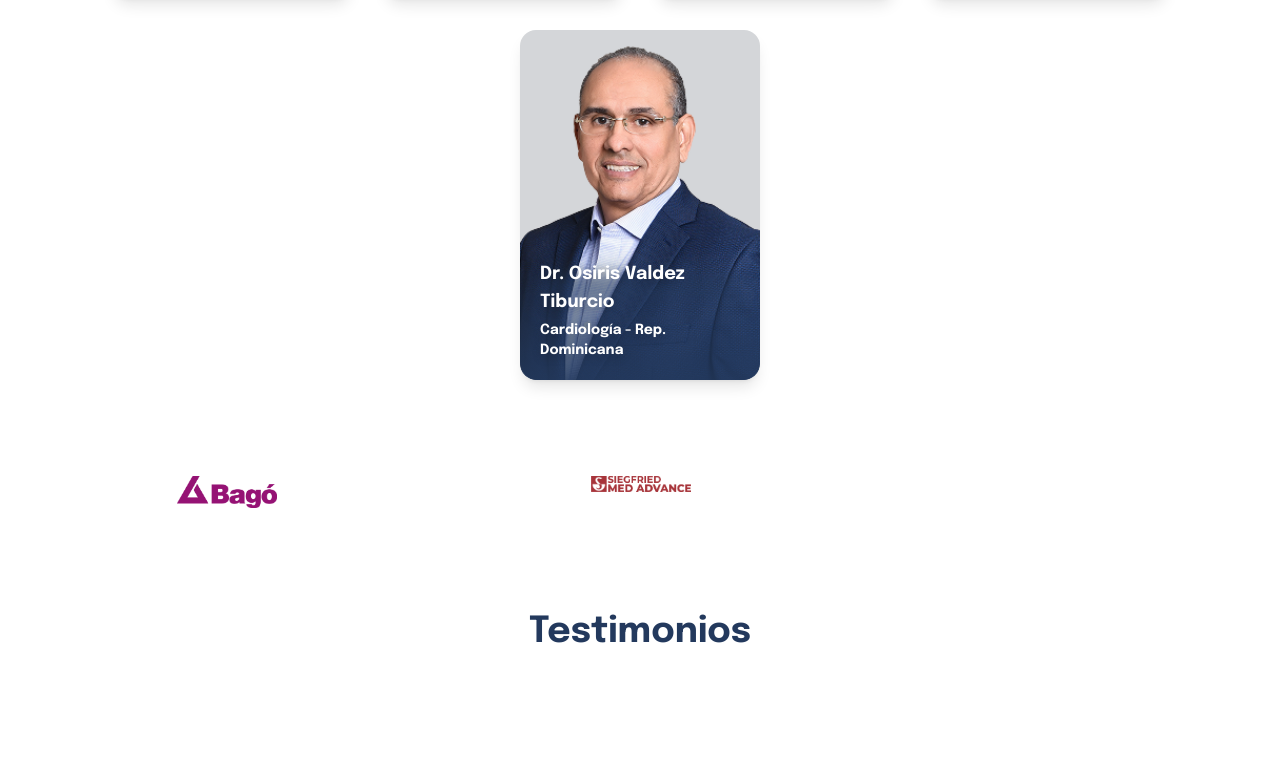
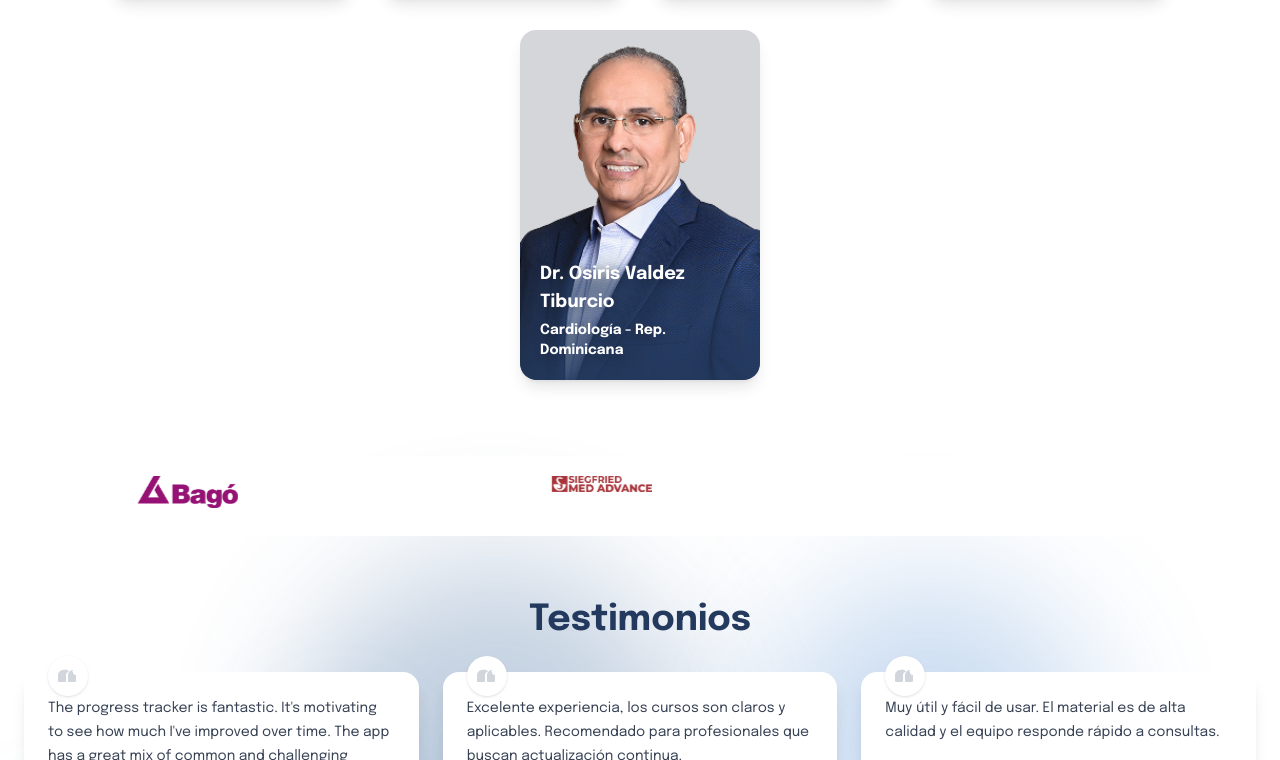
Before and after one commit to SMSoluciones/grade-latam, a React (Vite) app in the folder frontend/: page / in a window 1280 px wide. Shown: the part 2040-2800 px from the top of the page. Built offline with nearby package versions, Linux system fonts and the light colour scheme.

Commit message:
Testimonios y acomodos

```diff
--- a/frontend/src/components/Events/Events.jsx
+++ b/frontend/src/components/Events/Events.jsx
@@ -23,28 +23,26 @@ const Events = () => {
   <div className="flex flex-col md:flex-row items-center justify-center pt-44 pb-10 px-4 md:px-20 relative z-10">
         {/* Texto principal */}
   <div className="flex-1 text-left md:pr-8 md:pl-16" data-aos="fade-up">
-          <h1 className="text-5xl md:text-6xl font-bold text-[#20446C] mb-6 leading-tight" style={{fontFamily: 'Montserrat, sans-serif'}}>
+          <h1 className="text-3xl sm:text-4xl md:text-6xl font-bold text-[#20446C] mb-6 leading-tight break-words max-w-full" style={{fontFamily: 'Montserrat, sans-serif'}}>
             Cursos de <br /> actualización<br />cardiometabólica
           </h1>
-          <p className="text-xl md:text-2xl text-[#20446C] mb-8 max-w-lg" style={{fontFamily: 'Montserrat, sans-serif'}}>
+          <p className="text-base sm:text-lg md:text-2xl text-[#20446C] mb-8 max-w-lg" style={{fontFamily: 'Montserrat, sans-serif'}}>
             Accede a los mejores cursos y eventos para profesionales de la salud enfocados en cardiometabolismo.
           </p>
           <a href="https://www.gradelatam.com.ar/login" target="_blank" rel="noopener noreferrer">
-            <button className="bg-[#E53935] hover:bg-[#c62828] text-white font-bold py-3 px-8 rounded-full shadow transition mb-4 text-lg" style={{fontFamily: 'Montserrat, sans-serif'}}>
+            <button className="bg-[#E53935] hover:bg-[#c62828] text-white font-bold py-2 sm:py-3 px-6 sm:px-8 rounded-full shadow transition mb-4 text-base sm:text-lg" style={{fontFamily: 'Montserrat, sans-serif'}}>
               Ingresar a mi curso
             </button>
           </a>
         </div>
         {/* Imagen decorativa */}
         <div className="flex-1 flex items-center justify-center mt-8 md:mt-0" data-aos="zoom-out" data-aos-delay="200">
-          <img src={EvengLog} alt="Cursos cardiometabólicos" className="w-full max-w-2xl md:max-w-3xl drop-shadow-xl" />
+          <img src={EvengLog} alt="Cursos cardiometabólicos" className="w-full max-w-xs sm:max-w-md md:max-w-3xl drop-shadow-xl" />
         </div>
       </div>
 
       {/* StatsBar debajo de la sección principal */}
-      <div className="flex justify-center w-full relative z-10 mt-24">
-        <StatsBar />
-      </div>
+      <StatsBar overlay={false} />
 
 
       <div>
--- a/frontend/src/components/Footer.jsx
+++ b/frontend/src/components/Footer.jsx
@@ -6,18 +6,20 @@ import Youtube from "../assets/Youtube.svg";
 const Footer = () => {
   return (
     <footer className="bg-gradient-to-r from-[#244469] to-[#4786CF] text-white py-12 px-6 md:py-24 md:px-32 rounded-t-[30px]">
-      <div className="container mx-auto flex flex-col md:flex-row md:justify-between md:items-start gap-12 text-center md:text-left">
-        {/* Logo y dirección */}
-        <div className="flex flex-col items-center md:items-start">
+      <div className="container mx-auto flex flex-col lg:flex-row lg:justify-between lg:items-start gap-12 text-center lg:text-left">
+        {/* Logo centrado (en mobile y tablet) */}
+        <div className="flex flex-col items-center w-full lg:items-start lg:w-auto lg:flex-shrink-0">
           <img
             src={LogoWhite}
             alt="GradeLatam Logo"
-            className="mb-3 w-28 md:w-40 lg:w-48 object-contain"
+            className="mb-4 w-full max-w-[140px] sm:max-w-[160px] md:max-w-[240px] lg:max-w-[300px] object-contain"
           />
         </div>
 
+        {/* Columnas de enlaces: en mobile apilan, en md se muestran en fila */}
+        <div className="flex flex-col md:flex-row md:justify-between md:items-start gap-12 w-full lg:flex-1 lg:justify-end">
           {/* Información */}
-        <div className="flex flex-col items-center md:items-start">
+          <div className="flex flex-col items-center md:items-start md:text-left md:flex-1">
             <h3 className="font-bold mb-2 text-xl">Información</h3>
             <ul className="space-y-1">
               <Link to="/about"><li>Expertos</li></Link>
@@ -25,16 +27,17 @@ const Footer = () => {
             </ul>
           </div>
 
-        {/* Turnos */}
-        <div className="flex flex-col items-center md:items-start">
+          {/* Plataforma */}
+          <div className="flex flex-col items-center md:items-start md:text-left md:flex-1">
             <h3 className="font-bold mb-2 text-xl">Plataforma</h3>
             <Link to="https://www.gradelatam.com.ar/login"><p>Ingreso</p></Link>
           </div>
 
           {/* Contacto */}
-        <div className="flex flex-col items-center md:items-start">
+          <div className="flex flex-col items-center md:items-start md:text-left md:flex-1">
             <h3 className="font-bold mb-2 text-xl">Contacto</h3>
             <Link to="/contact"><p>Formulario de contacto.</p></Link>
+          </div>
         </div>
       </div>
 
--- a/frontend/src/components/Home/StatsBar.jsx
+++ b/frontend/src/components/Home/StatsBar.jsx
@@ -2,7 +2,7 @@ import React, { useEffect } from "react";
 import "aos/dist/aos.css";
 import AOS from "aos";
 
-const StatsBar = () => {
+const StatsBar = ({ overlay = true }) => {
   useEffect(() => {
     AOS.init({
       duration: 1000,
@@ -13,7 +13,7 @@ const StatsBar = () => {
     <div>
       {" "}
       <div
-        className="w-full flex justify-center items-center lg:absolute lg:left-0 lg:bottom-[-70px] pb-1 mt-32 lg:mt-0 px-4 z-10"
+        className={`w-full flex justify-center items-center ${overlay ? 'lg:absolute lg:left-0 lg:bottom-[-70px]' : ''} pb-1 mt-32 lg:mt-0 px-4 z-10`}
         data-aos="fade-up"
       >
         <div className="flex flex-col md:flex-row flex-wrap gap-6 md:gap-8 bg-primary rounded-lg md:rounded-full px-4 md:px-10 py-6 md:py-3 shadow-lg w-full md:w-[90vw] max-w-4xl items-center">
--- a/frontend/src/components/Home/Testimonials.jsx
+++ b/frontend/src/components/Home/Testimonials.jsx
@@ -1,16 +1,109 @@
 import React from "react";
+import AnimatedBlurBackground from "../../utils/AnimatedBlurBackground";
+
+const testimonialsData = [
+  {
+    id: 1,
+    name: "Fatima Khoury",
+    handle: "@dilatory_curtains_98",
+    text:
+      "The progress tracker is fantastic. It's motivating to see how much I've improved over time. The app has a great mix of common and challenging words.",
+  },
+  {
+    id: 2,
+    name: "Lucas Moreno",
+    handle: "@luc_moren",
+    text:
+      "Excelente experiencia, los cursos son claros y aplicables. Recomendado para profesionales que buscan actualización continua.",
+  },
+  {
+    id: 3,
+    name: "María Pérez",
+    handle: "@mariaperez",
+    text:
+      "Muy útil y fácil de usar. El material es de alta calidad y el equipo responde rápido a consultas.",
+  },
+  {
+    id: 4,
+    name: "Diego Fernández",
+    handle: "@diego_f",
+    text:
+      "He mejorado mis conocimientos profesionales gracias a los cursos. Los especialistas son de primer nivel.",
+  },
+  {
+    id: 5,
+    name: "Ana Gómez",
+    handle: "@ana_g",
+    text:
+      "La plataforma es clara y los eventos muy bien organizados. Volvería a tomar más cursos sin duda.",
+  },
+  {
+    id: 6,
+    name: "Sergio Ramos",
+    handle: "@sergio_r",
+    text:
+      "Contentos con la experiencia. Aprendí herramientas prácticas que uso en mi trabajo diario.",
+  },
+];
+
+const TestimonialCard = ({ item }) => {
+  const initials = item.name
+    .split(" ")
+    .map((n) => n[0])
+    .slice(0, 2)
+    .join("");
+
+  return (
+    <div
+      className="bg-white rounded-2xl shadow-lg p-6 relative text-left min-h-[200px]"
+      data-aos="fade-up"
+    >
+      {/* quote icon */}
+      <div className="absolute -top-4 left-6 bg-white rounded-full p-2 shadow-sm">
+        <svg
+          xmlns="http://www.w3.org/2000/svg"
+          className="h-6 w-6 text-gray-300"
+          fill="currentColor"
+          viewBox="0 0 24 24"
+        >
+          <path d="M7.17 6A5 5 0 0 0 2 11v6a1 1 0 0 0 1 1h6a1 1 0 0 0 1-1v-6a3 3 0 0 1 3-3h.17A5 5 0 0 0 7.17 6zM17.17 6A5 5 0 0 0 12 11v6a1 1 0 0 0 1 1h6a1 1 0 0 0 1-1v-6a3 3 0 0 1-3-3h-.83z" />
+        </svg>
+      </div>
+
+      <p className="text-sm text-gray-700 mb-6 leading-6">{item.text}</p>
+
+      <div className="border-t border-gray-200 pt-4 mt-auto flex items-center gap-3">
+        <div className="w-10 h-10 rounded-full bg-gradient-to-r from-[#eef2ff] to-[#dbeafe] flex items-center justify-center text-sm font-semibold text-[#23395d]">{initials}</div>
+        <div>
+          <div className="font-semibold text-sm text-[#23395d]">{item.name}</div>
+          <div className="text-xs text-gray-400">{item.handle}</div>
+        </div>
+      </div>
+    </div>
+  );
+};
 
 const Testimonials = () => {
   return (
-    <div className="w-full py-19">
-      {" "}
+    <section className="w-full py-16">
       <h2
-        className="text-4xl font-bold text-center text-[#23395d] mb-12"
+        className="text-3xl md:text-4xl font-bold text-center text-[#23395d] mb-8"
         data-aos="fade-up"
       >
         Testimonios
       </h2>
-    </div>
+
+      <div className="max-w-7xl mx-auto px-6">
+        <div className="relative">
+          <AnimatedBlurBackground />
+          <div className="grid grid-cols-1 sm:grid-cols-2 md:grid-cols-3 gap-6 relative z-10">
+            {testimonialsData.map((t) => (
+              <TestimonialCard key={t.id} item={t} />
+            ))}
+          </div>
+        </div>
+      </div>
+    </section>
   );
 };
 
```
Lines whose indentation alone changed are shown as unchanged.
